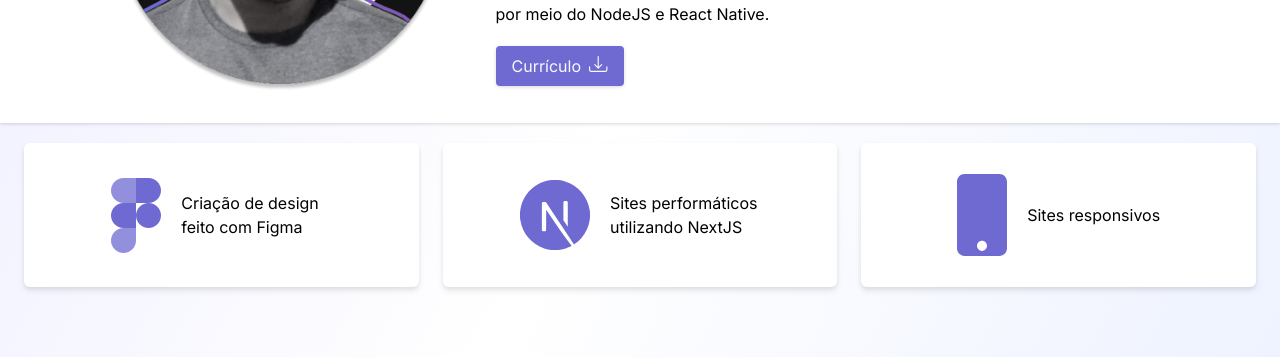
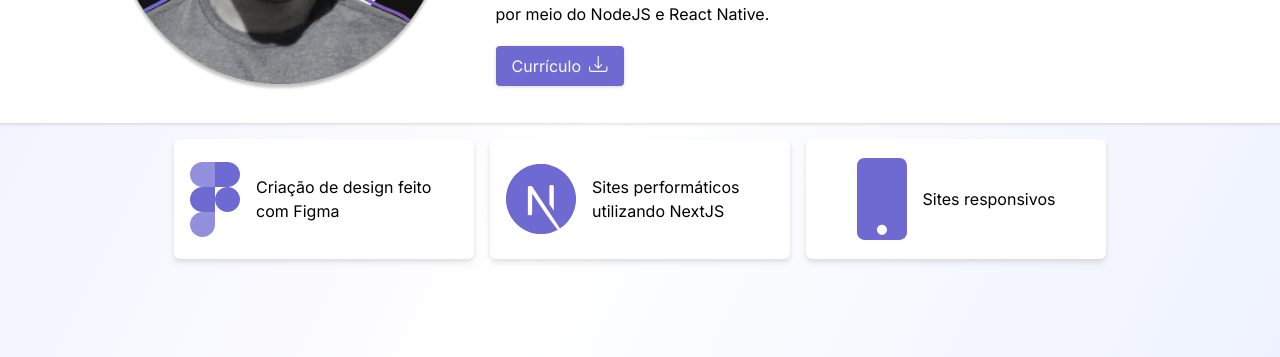
Before and after one commit to br-gabriel/my-portfolio, a Next.js app: page / in a window 1280 px wide. Shown: the part 1220-1577 px from the top of the page. Built offline with nearby package versions, Linux system fonts and the light colour scheme.

Commit message:
responsive update

```diff
--- a/src/components/Aboutme/Cards.jsx
+++ b/src/components/Aboutme/Cards.jsx
@@ -1,29 +1,29 @@
 import Image from "next/image"
+import figmaSVG from "../../../public/figma.svg"
+import nextjsSVG from "../../../public/nextjs.svg"
 import mobileSVG from "../../../public/mobile.svg"
-import nextjsSVG from "../../../public/nextjs.svg"
-import figmaSVG from "../../../public/figma.svg"
 
 export default function Cards() {
     return (
-        <section className="max-w-7xl w-full flex flex-col md:flex-row items-center justify-center gap-2 px-4 py-3">
-            <div className="h-40 w-full p-2">
-                <div className="min-w-[150px] md:min-w-[230px] h-36 bg-white dark:bg-black/80 dark:text-slate-50 drop-shadow-md rounded-md flex flex-row items-center justify-center gap-5">
-                    <Image src={figmaSVG} alt="logo do Figma" width={50} />
-                    <span className="max-w-[150px]">Criação de design feito com Figma</span>
+        <section dra className="w-full flex md:justify-center md:items-center gap-4 p-4 snap-mandatory snap-x overflow-x-scroll md:overflow-hidden drop-shadow-md scrollbar-thin scrollbar-track-transparent scrollbar-thumb-gray-300 dark:scrollbar-thumb-gray-800">
+            <div className="bg-white dark:bg-black text-black dark:text-white rounded-md p-4 w-full min-w-[270px] max-w-[300px] min-h-[120px] flex items-center justify-center snap-center">
+                <div className="flex items-center justify-center gap-4">
+                     <Image src={figmaSVG} alt="logo do Figma" width={50} />
+                     <span>Criação de design feito com Figma</span>
+                 </div>
+             </div>
+
+            <div className="bg-white dark:bg-black text-black dark:text-white rounded-md p-4 w-full min-w-[270px] max-w-[300px] min-h-[120px] flex items-center justify-center snap-center">
+                <div className="flex items-center justify-center gap-4">
+                    <Image src={nextjsSVG} alt="logo do Next js" width={70} />
+                    <span>Sites performáticos utilizando NextJS</span>
                 </div>
             </div>
 
-            <div className="h-40 w-full p-2">
-                <div className="min-w-[150px] md:min-w-[230px] h-36 bg-white dark:bg-black/80 dark:text-slate-50 drop-shadow-md rounded-md flex flex-row items-center justify-center gap-5">
-                    <Image src={nextjsSVG} alt="logo do Next js" width={70} />
-                    <span className="max-w-[150px]">Sites performáticos utilizando NextJS</span>
-                </div>
-            </div>
-
-            <div className="h-40 w-full p-2">
-                <div className="min-w-[150px] md:min-w-[230px] h-36 bg-white dark:bg-black/80 dark:text-slate-50 drop-shadow-md rounded-md flex flex-row items-center justify-center gap-5">
-                    <Image src={mobileSVG} alt="icone de smartphone" width={50} />
-                    <span className="max-w-[150px]">Sites responsivos</span>
+            <div className="bg-white dark:bg-black text-black dark:text-white rounded-md p-4 w-full min-w-[270px] max-w-[300px] min-h-[120px] flex items-center justify-center snap-center">
+                <div className="flex items-center justify-center gap-4">
+                    <Image src={mobileSVG} alt="Icone de smartphone" width={50} />
+                    <span>Sites responsivos</span>
                 </div>
             </div>
         </section>
```
